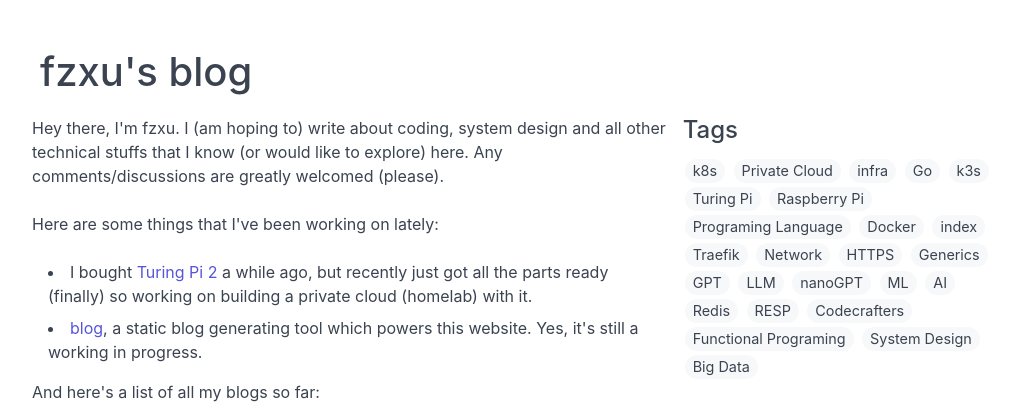
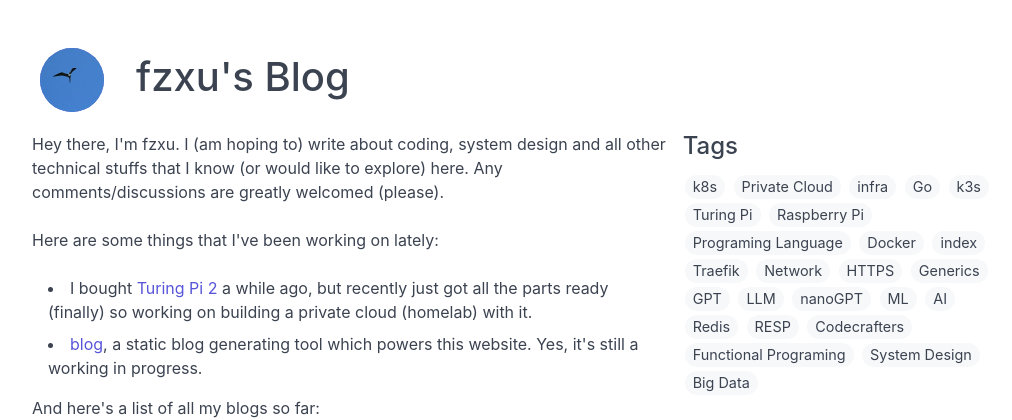
Before and after one commit to KevinXuxuxu/blog, a Flask app: page / in a window 1280 px wide. Shown: the top 420 px of the page, without its empty margins (128-1140 px from the left). Run offline with Flask 3, Linux system fonts and the light colour scheme.

Commit message:
add avatar

```diff
--- a/templates/index.html
+++ b/templates/index.html
@@ -1,6 +1,13 @@
 {% extends "layout.html" %}
 {% block head %}
-    <h1 class="heading-index">fzxu's blog</h1>
+    <h1 class="heading-index">
+        <figure class="avatar avatar-xl">
+            <a href="https://en.wikipedia.org/wiki/Magnificent_frigatebird">
+                <img src="/static/favicon_io/android-chrome-512x512.png" alt="avatar">
+            </a>
+        </figure>&nbsp;&nbsp;
+        fzxu's Blog
+    </h1>
 {% endblock %}
 {% block body %}
     {% autoescape false %}
```
